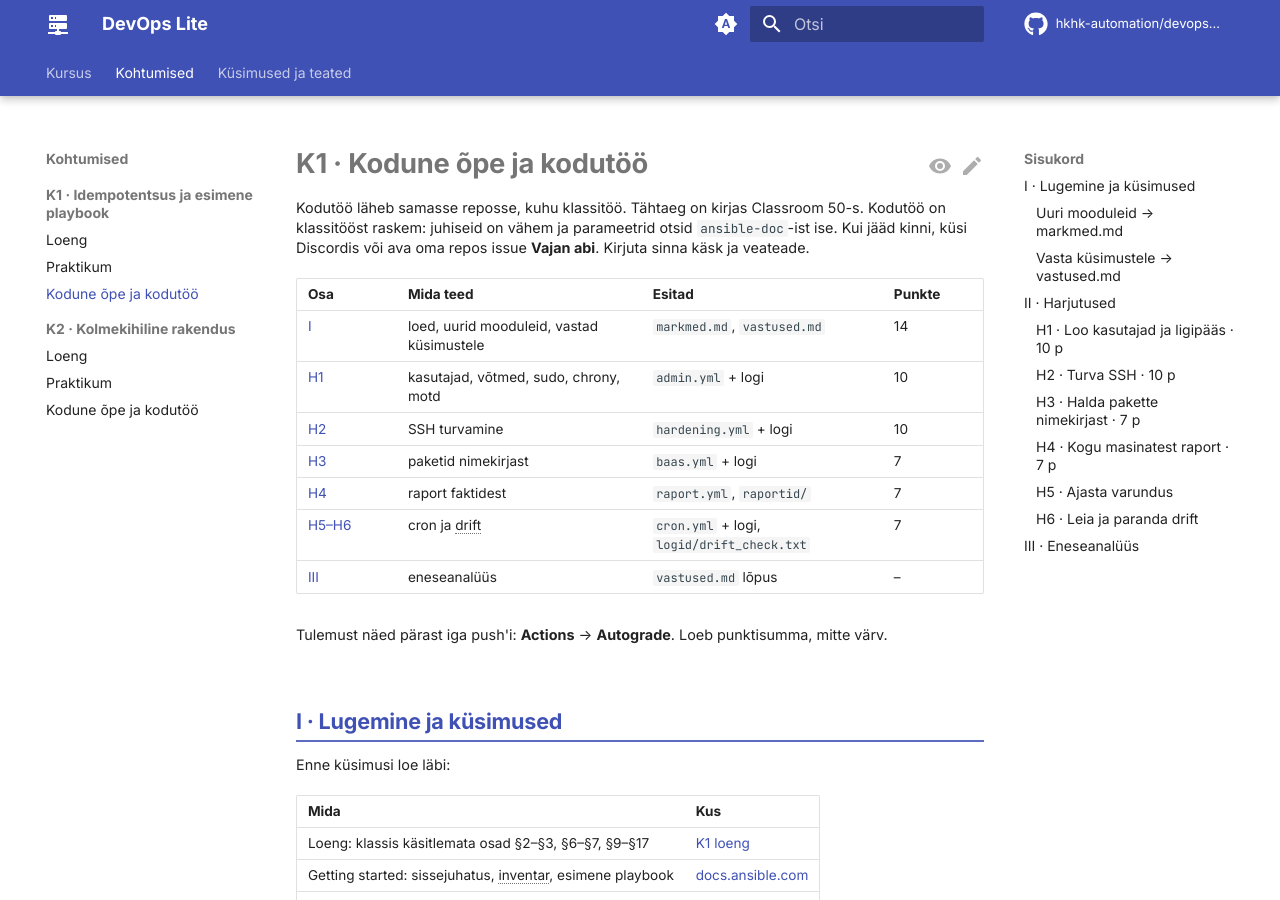
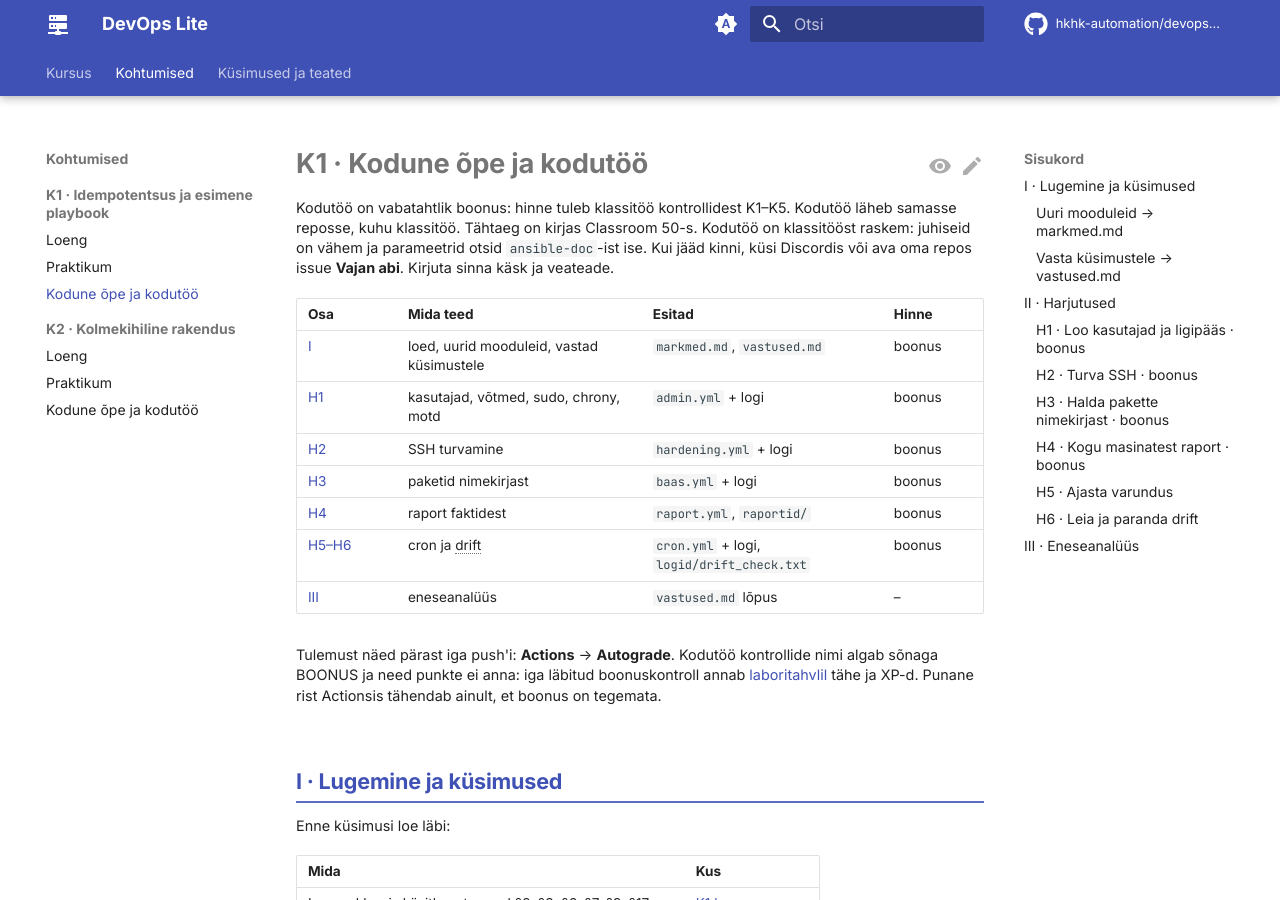
Before and after one commit to hkhk-automation/devops-lite, an MkDocs documentation site: the page built from docs/week01/homework.md, in a window 1280 px wide and 900 px high. Built offline with MkDocs 1.6.1 and Material for MkDocs 9.7.7, drawn with Linux system fonts in a browser that asks for light colours; comment, search, counter and statistics services are not loaded; some of the changed text lies outside the part shown.

Commit message:
K1 ja K2: README ja kodutöö on boonus, hinne K1–K5 pealt

```diff
--- a/docs/week01/homework.md
+++ b/docs/week01/homework.md
@@ -1,18 +1,18 @@
 # K1 · Kodune õpe ja kodutöö
 
-Kodutöö läheb samasse reposse, kuhu klassitöö. Tähtaeg on kirjas Classroom 50-s. Kodutöö on klassitööst raskem: juhiseid on vähem ja parameetrid otsid `ansible-doc`-ist ise. Kui jääd kinni, küsi Discordis või ava oma repos issue **Vajan abi**. Kirjuta sinna käsk ja veateade.
+Kodutöö on vabatahtlik boonus: hinne tuleb klassitöö kontrollidest K1–K5. Kodutöö läheb samasse reposse, kuhu klassitöö. Tähtaeg on kirjas Classroom 50-s. Kodutöö on klassitööst raskem: juhiseid on vähem ja parameetrid otsid `ansible-doc`-ist ise. Kui jääd kinni, küsi Discordis või ava oma repos issue **Vajan abi**. Kirjuta sinna käsk ja veateade.
 
-| Osa | Mida teed | Esitad | Punkte |
+| Osa | Mida teed | Esitad | Hinne |
 |---|---|---|---|
-| [I](#i-lugemine-ja-kusimused) | loed, uurid mooduleid, vastad küsimustele | `markmed.md`, `vastused.md` | 14 |
-| [H1](#h1-loo-kasutajad-ja-ligipaas-10-p) | kasutajad, võtmed, sudo, chrony, motd | `admin.yml` + logi | 10 |
-| [H2](#h2-turva-ssh-10-p) | SSH turvamine | `hardening.yml` + logi | 10 |
-| [H3](#h3-halda-pakette-nimekirjast-7-p) | paketid nimekirjast | `baas.yml` + logi | 7 |
-| [H4](#h4-kogu-masinatest-raport-7-p) | raport faktidest | `raport.yml`, `raportid/` | 7 |
-| [H5–H6](#h5-ajasta-varundus) | cron ja drift | `cron.yml` + logi, `logid/drift_check.txt` | 7 |
+| [I](#i-lugemine-ja-kusimused) | loed, uurid mooduleid, vastad küsimustele | `markmed.md`, `vastused.md` | boonus |
+| [H1](#h1-loo-kasutajad-ja-ligipaas-boonus) | kasutajad, võtmed, sudo, chrony, motd | `admin.yml` + logi | boonus |
+| [H2](#h2-turva-ssh-boonus) | SSH turvamine | `hardening.yml` + logi | boonus |
+| [H3](#h3-halda-pakette-nimekirjast-boonus) | paketid nimekirjast | `baas.yml` + logi | boonus |
+| [H4](#h4-kogu-masinatest-raport-boonus) | raport faktidest | `raport.yml`, `raportid/` | boonus |
+| [H5–H6](#h5-ajasta-varundus) | cron ja drift | `cron.yml` + logi, `logid/drift_check.txt` | boonus |
 | [III](#iii-eneseanaluus) | eneseanalüüs | `vastused.md` lõpus | – |
 
-Tulemust näed pärast iga push'i: **Actions** → **Autograde**. Loeb punktisumma, mitte värv.
+Tulemust näed pärast iga push'i: **Actions** → **Autograde**. Kodutöö kontrollide nimi algab sõnaga BOONUS ja need punkte ei anna: iga läbitud boonuskontroll annab [laboritahvlil](../tahvel.md) tähe ja XP-d. Punane rist Actionsis tähendab ainult, et boonus on tegemata.
 
 ## I · Lugemine ja küsimused
 
@@ -48,7 +48,7 @@ Kõik harjutused käivad grupi `veeb` vastu.
     3. `ansible-playbook <fail>.yml`
     4. teine jooks tõendiks: `ansible-playbook <fail>.yml | tee logid/<fail>_teine_jooks.txt`
 
-### H1 · Loo kasutajad ja ligipääs · 10 p
+### H1 · Loo kasutajad ja ligipääs · boonus
 
 Selle ülesande lõpuks on igas masinas kasutaja `deploy`, kes pääseb võtmega sisse ja saab sudo't ilma paroolita.
 
@@ -79,7 +79,7 @@ Esitad
 
 `admin.yml`, `logid/admin_teine_jooks.txt`
 
-### H2 · Turva SSH · 10 p
+### H2 · Turva SSH · boonus
 
 Selle ülesande lõpuks ei saa masinatesse sisse root'ina ega parooliga, ainult võtmega.
 
@@ -116,7 +116,7 @@ Esitad
 
 `hardening.yml`, `logid/hardening_teine_jooks.txt`
 
-### H3 · Halda pakette nimekirjast · 7 p
+### H3 · Halda pakette nimekirjast · boonus
 
 Selle ülesande lõpuks on vajalikud paketid igas masinas olemas ja keelatud paketid puuduvad.
 
@@ -144,7 +144,7 @@ Esitad
 
 `baas.yml`, `logid/baas_teine_jooks.txt`
 
-### H4 · Kogu masinatest raport · 7 p
+### H4 · Kogu masinatest raport · boonus
 
 Selle ülesande lõpuks on vm1-s iga masina kohta raport, mis on tehtud faktide põhjal.
 
```
Also changed, not shown: docs/week01/lab.md (+3 -3 lines), docs/week02/lab.md (+3 -3 lines).
